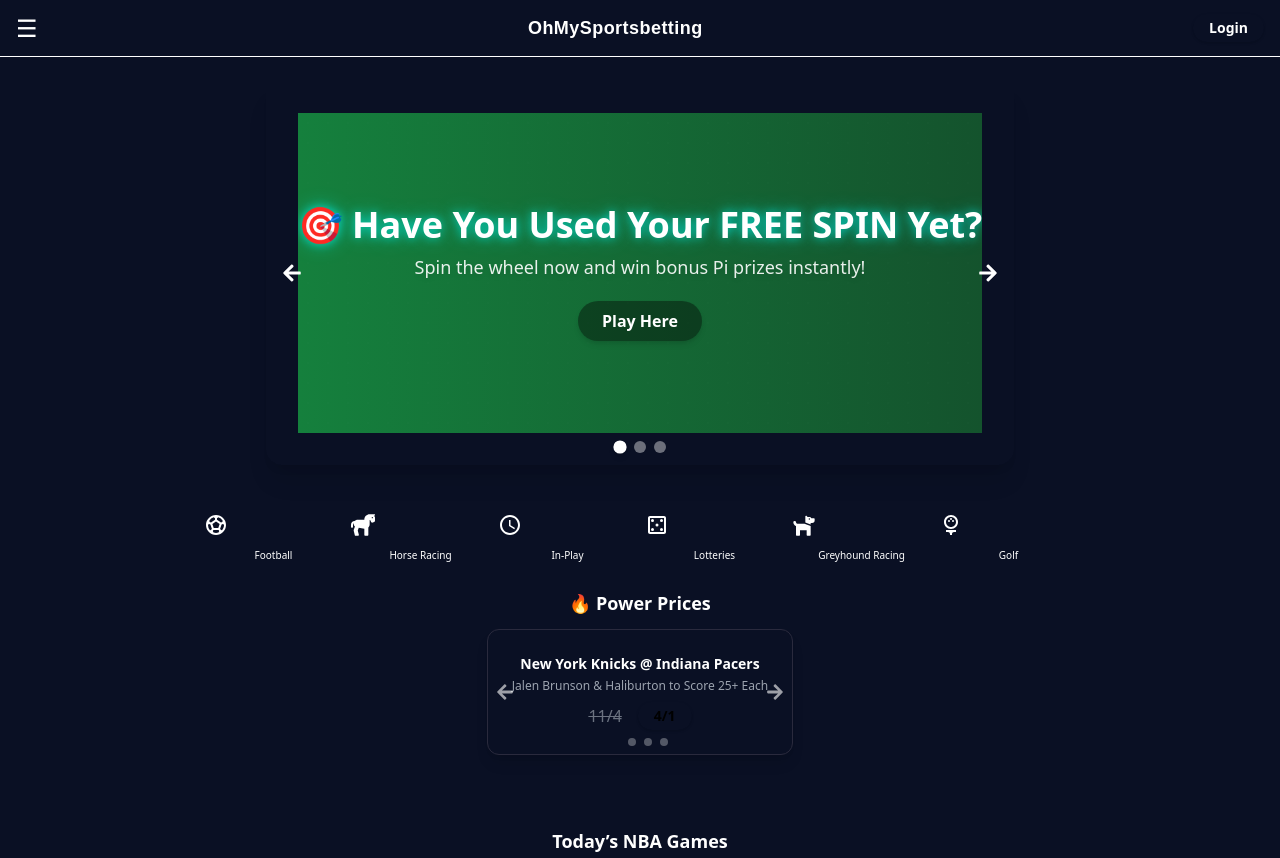
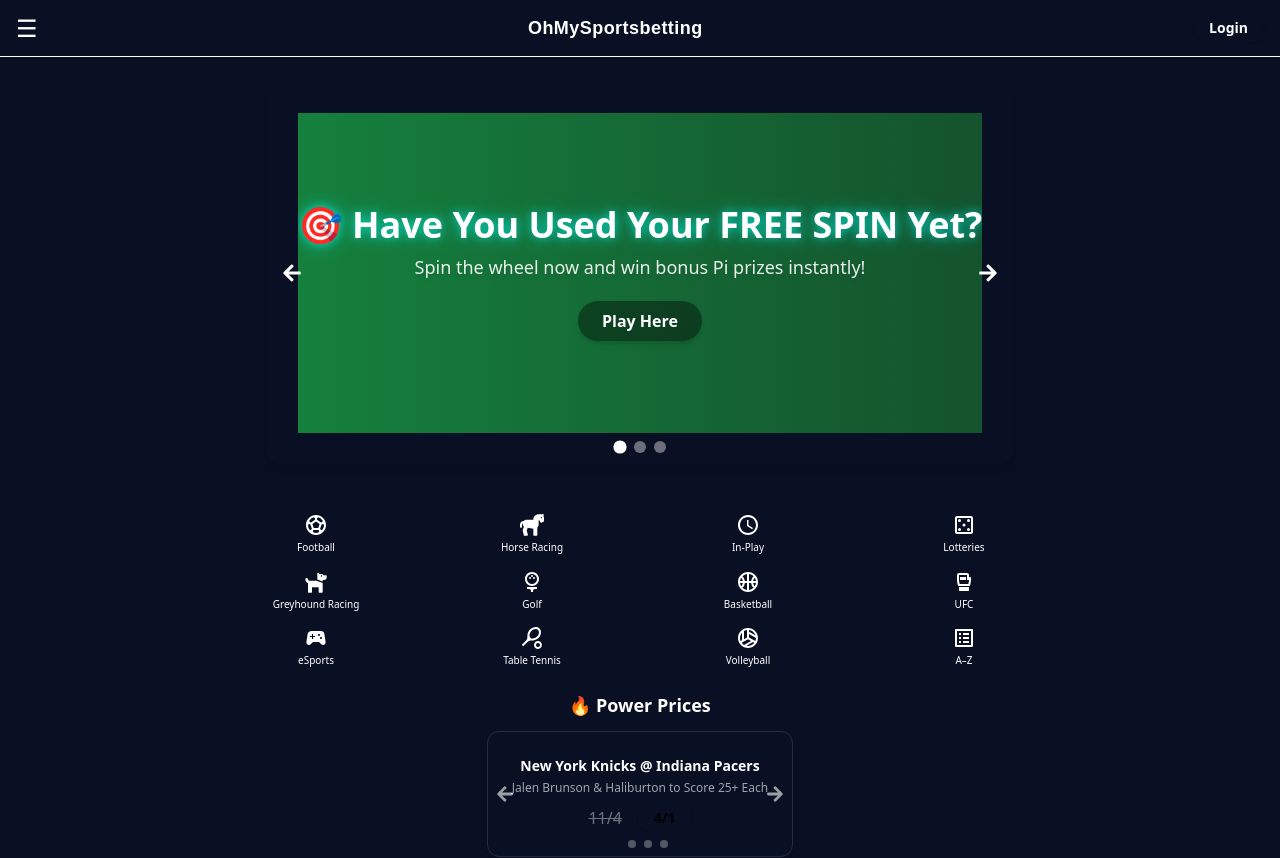
Before and after one commit to Darr-Eire/oh-my-sportsbetting, a Next.js app: page / in a window 1280 px wide. Shown: the top 858 px of the page. Built offline with nearby package versions, Linux system fonts and the light colour scheme.

Commit message:
Fix icon and text alignment in SportsCarousel; add react-slick types

```diff
--- a/components/SportsCarousel.tsx
+++ b/components/SportsCarousel.tsx
@@ -1,5 +1,4 @@
 import Link from "next/link";
-import Slider from "react-slick";
 import {
   MdSportsSoccer,
   MdAccessTime,
@@ -31,56 +30,22 @@
 ];
 
 export default function SportsCarousel() {
-  const settings = {
-    dots: false,
-    infinite: false,
-    speed: 300,
-    slidesToShow: 6,
-    slidesToScroll: 1,
-    arrows: false,
-    swipeToSlide: true,
-    focusOnSelect: false,
-    responsive: [
-      {
-        breakpoint: 768, // mobile
-        settings: {
-          slidesToShow: 4,
-          slidesToScroll: 1,
-          infinite: false,
-          arrows: false,
-          dots: false,
-        },
-      },
-      {
-        breakpoint: 1024, // tablet and desktop keep 6
-        settings: {
-          slidesToShow: 6,
-          slidesToScroll: 1,
-          infinite: false,
-          arrows: false,
-          dots: false,
-        },
-      },
-    ],
-  };
-
   return (
-    <div className="max-w-4xl mx-auto my-6 px-2">
-      <Slider {...settings}>
+    <div className="max-w-4xl mx-auto my-6 px-4">
+      <nav className="flex flex-wrap gap-4 justify-center">
         {sports.map(({ name, icon: Icon, slug }) => (
           <Link
             key={slug}
             href={`/sports/${slug}`}
-            className="flex flex-col items-center justify-center text-white hover:text-electricCyan cursor-pointer px-1"
-            style={{ minWidth: "70px" }}
+            className="flex flex-col items-center justify-center text-white hover:text-electricCyan w-[calc(25%-1rem)] min-w-[72px]"
           >
-            <Icon className="text-2xl mb-1" />
+            <Icon className="text-2xl mb-1 leading-none" />
             <span className="text-[10px] text-center leading-tight select-none whitespace-nowrap">
               {name}
             </span>
           </Link>
         ))}
-      </Slider>
+      </nav>
     </div>
   );
 }
--- a/types/react-slick.d.ts
+++ b/types/react-slick.d.ts
@@ -0,0 +1 @@
+declare module "react-slick";
```
